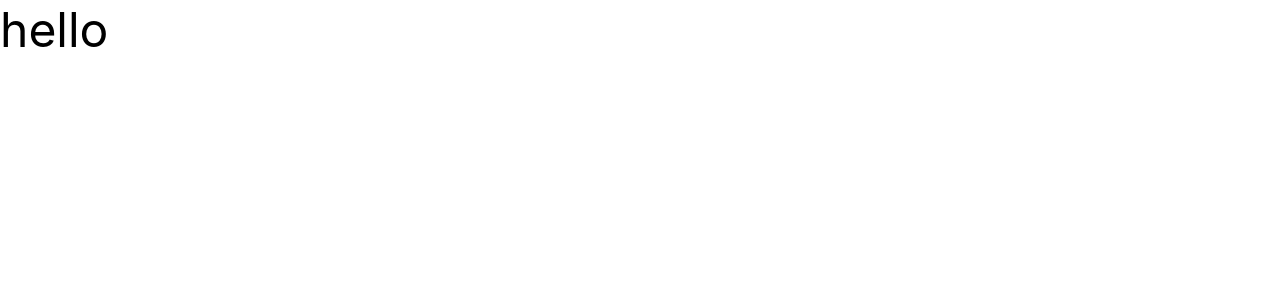
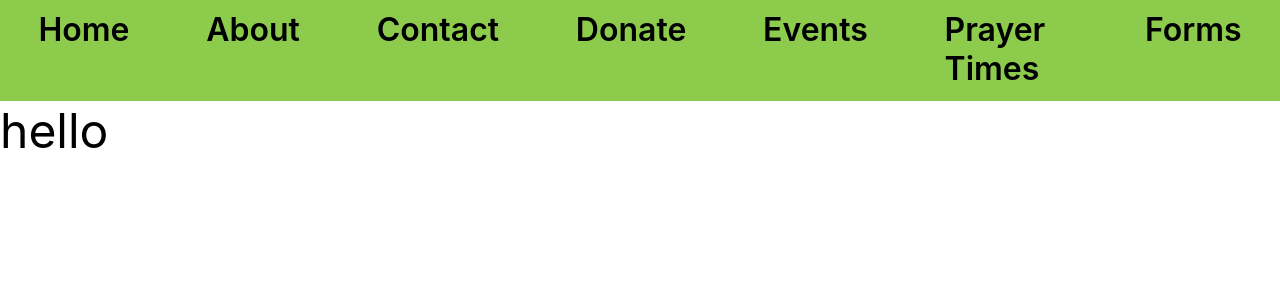
Before and after one commit to yusufnafey/ISOT, a React (Create React App) app: page / in a window 1280 px wide. Shown: the top 300 px of the page. Built offline with nearby package versions, Linux system fonts and the light colour scheme.

Commit message:
added navigation bar

```diff
--- a/src/App.js
+++ b/src/App.js
@@ -2,12 +2,13 @@ import React, { Component } from "react";
 import { Route } from "react-router-dom";
 import "./App.scss";
 import Home from "./Home";
+import Navigation from "./Navigation";
 
 class App extends Component {
   render() {
     return (
       <div className="app">
-        {/* <Navigation /> */}
+        <Navigation />
         <Route exact path="/" component={Home} />
         {/* <Route path="/about" component={About} />
         <Route path="/contact" component={Contact} /> */}
--- /dev/null
+++ b/src/Navigation.js
@@ -0,0 +1,34 @@
+import React from "react";
+import "./Navigation.scss";
+import { Link } from "react-router-dom";
+
+const Navigation = props => {
+  return (
+    <div className="navigation">
+      <div className="top">
+        <div className="container">
+          {/* <img
+            className="logo"
+            src={require("../images/isotLogo.png")}
+            alt="isot logo"
+          /> */}
+        </div>
+      </div>
+      <div className="bottom">
+        <div className="container">
+          <div className="navbar">
+            <Link to="/">Home</Link>
+            <Link to="/about">About</Link>
+            <Link to="/contact">Contact</Link>
+            <Link to="/donate">Donate</Link>
+            <Link to="/events">Events</Link>
+            <Link to="/prayer_times">Prayer Times</Link>
+            <Link to="/forms">Forms</Link>
+          </div>
+        </div>
+      </div>
+    </div>
+  );
+};
+
+export default Navigation;
--- /dev/null
+++ b/src/Navigation.scss
@@ -0,0 +1,38 @@
+.navigation {
+  .top {
+    // background: rgb(197, 197, 197);
+    background: rgb(140, 203, 76);
+
+    .logo {
+      width: 300px;
+      margin: 20px 0 0 20px;
+    }
+  }
+
+  .bottom {
+    background: rgb(140, 203, 76);
+
+    .navbar {
+      display: flex;
+      justify-content: center;
+      padding-top: 10px;
+
+      a {
+        margin: 0 3% 1%;
+        font-size: 2rem;
+        text-decoration: none;
+        color: black;
+        font-weight: 600;
+        transition: 0.5s all;
+
+        &:hover {
+          background: black;
+          color: white;
+          transition: 0.5s all;
+          // padding: 5px 10px;
+          border-radius: 5px;
+        }
+      }
+    }
+  }
+}
```
